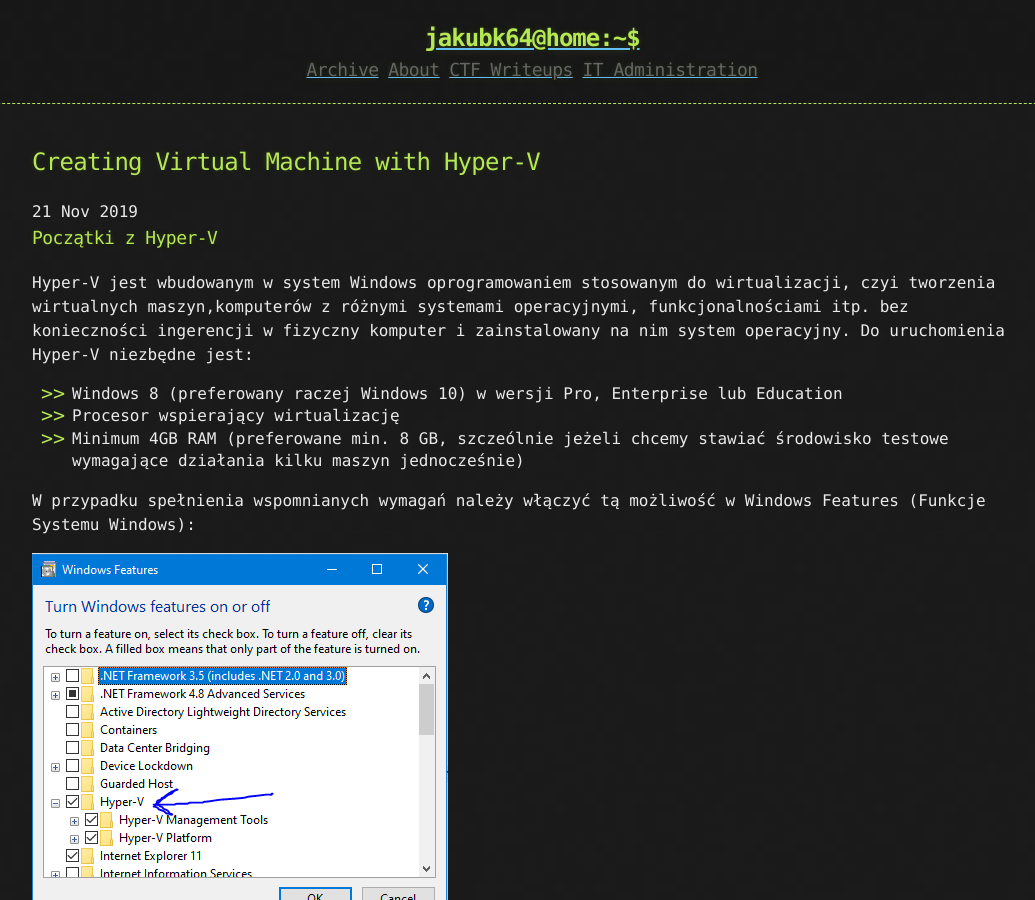
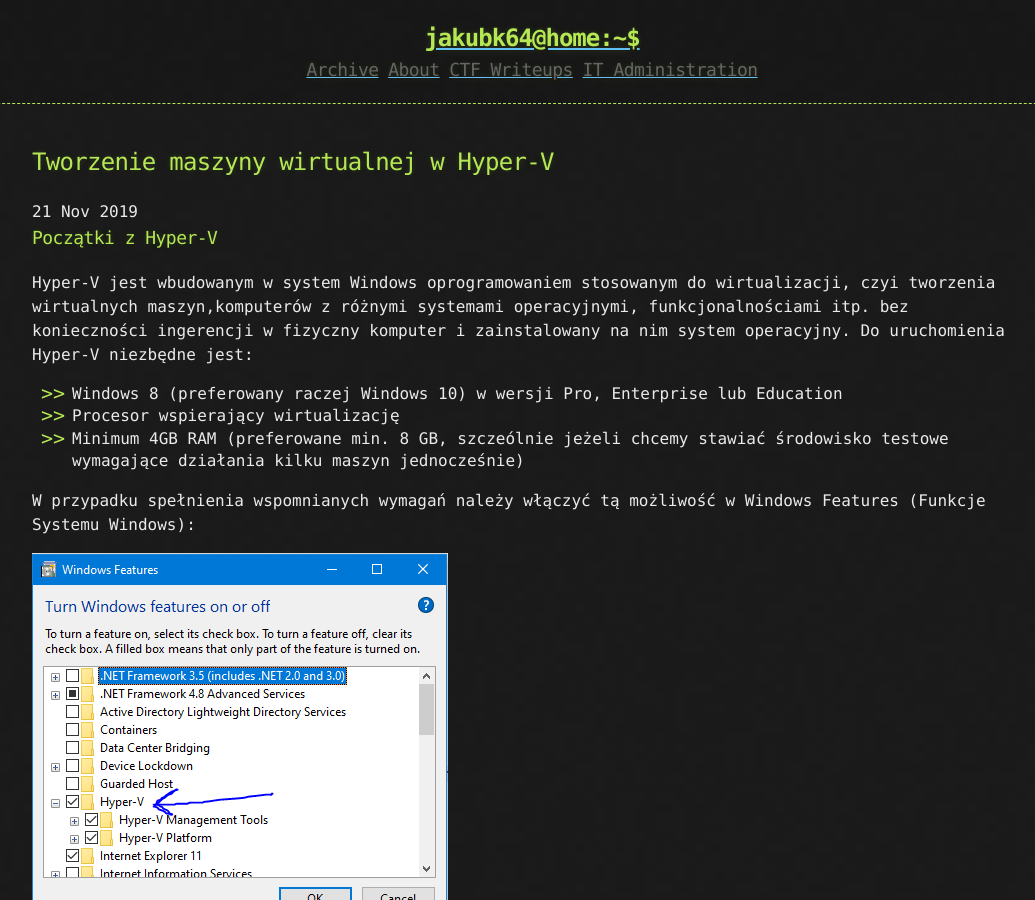
Before and after one commit to JakubK64/jakubk64.github.io, a Jekyll site: the page built from _posts/2019-11-21-Hyper-V.md, in a window 1280 px wide and 900 px high. Shown: the whole window, without its empty margins (108-1143 px from the left). Built offline with Jekyll 4.4.1, drawn with Linux system fonts in a browser that asks for light colours.

Commit message:
Poprawki językowe

```diff
--- a/_posts/2019-11-21-Hyper-V.md
+++ b/_posts/2019-11-21-Hyper-V.md
@@ -1,6 +1,6 @@
 ---
 layout: post
-title: Creating Virtual Machine with Hyper-V
+title: Tworzenie maszyny wirtualnej w Hyper-V
 published: true
 tags: Hyper-V tutorial PL poradnik wirtualizacja maszyna wirtualna
 ---
```
Also changed, not shown: administration.md (+1 -2 lines).
